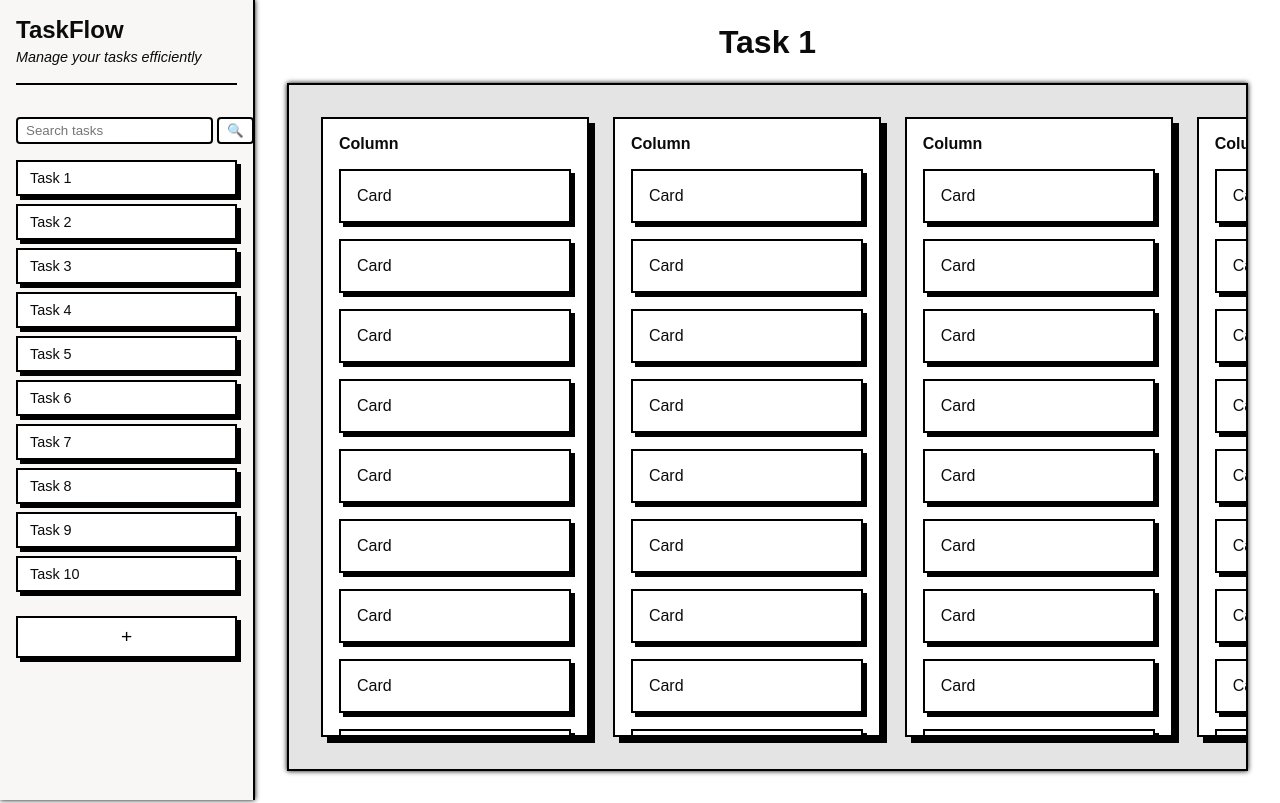
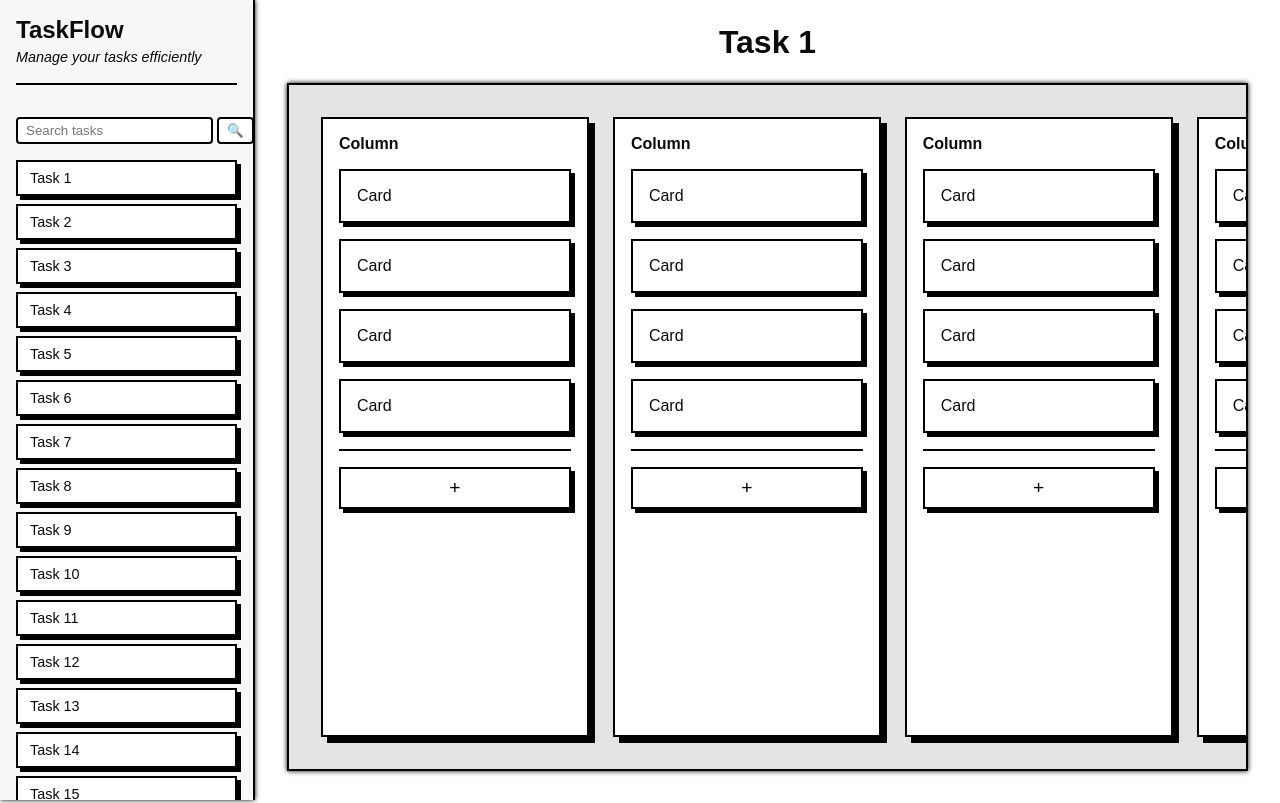
Before and after one commit to lenminh002/TaskFlow, a Next.js app: page /tasks/1 in a window 1280 px wide. Built offline with nearby package versions, Linux system fonts and the light colour scheme.

Commit message:
add overflow for navbar and some add button

```diff
--- a/src/components/Column/Column.module.css
+++ b/src/components/Column/Column.module.css
@@ -20,3 +20,24 @@
     font-weight: 600;
     margin-bottom: 1rem;
 }
+
+.add_card {
+    padding: 0.5rem 0.75rem;
+    cursor: pointer;
+    font-size: 1.2rem;
+    border: 2px solid #000000;
+    box-shadow: 4px 4px 0px #000;
+    background-color: #ffffff;
+    margin-top: 1rem;
+    width: 100%;
+}
+
+.add_card:hover {
+    transform: translate(-2px, -2px);
+    box-shadow: 6px 6px 0px #000;
+}
+
+.add_card:active {
+    transform: translate(2px, 2px);
+    box-shadow: 2px 2px 0px #000;
+}
--- a/src/components/Column/Column.tsx
+++ b/src/components/Column/Column.tsx
@@ -15,12 +15,8 @@ export default function Column({ title = "Column" }: ColumnProps) {
             <Card />
             <Card />
             <Card />
-            <Card />
-            <Card />
-            <Card />
-            <Card />
-            <Card />
-            <Card />
+            <hr style={{ border: '1px solid #000000' }}/>
+            <button className={styles.add_card}>+</button>
         </div>
     );
 }
--- a/src/components/NavBar/NavBar.module.css
+++ b/src/components/NavBar/NavBar.module.css
@@ -8,6 +8,7 @@
     box-shadow: 0px 0px 5px #000;
     padding: 1rem;
     background-color: #f9f6f6;
+    overflow-y: auto;
 
 }
 
--- a/src/components/NavBar/NavBar.tsx
+++ b/src/components/NavBar/NavBar.tsx
@@ -32,6 +32,9 @@ export default function NavBar() {
                         {task.name}
                     </Link>
                 ))}
+
+                <br />
+                <hr style={{ border: '1px solid #000000' }}/>
                 <button className={styles.add_task}>+</button>
             </div>
         </nav>
--- a/src/lib/data.ts
+++ b/src/lib/data.ts
@@ -9,4 +9,13 @@ export const tasks = [
     { id: "8", name: "Task 8" },
     { id: "9", name: "Task 9" },
     { id: "10", name: "Task 10" },
+    { id: "11", name: "Task 11" },
+    { id: "12", name: "Task 12" },
+    { id: "13", name: "Task 13" },
+    { id: "14", name: "Task 14" },
+    { id: "15", name: "Task 15" },
+    { id: "16", name: "Task 16" },
+    { id: "17", name: "Task 17" },
+    { id: "18", name: "Task 18" },
+    { id: "19", name: "Task 19" },
 ];
```
Also changed, not shown: 1 other file (tests, documents, lock files or other folders).
